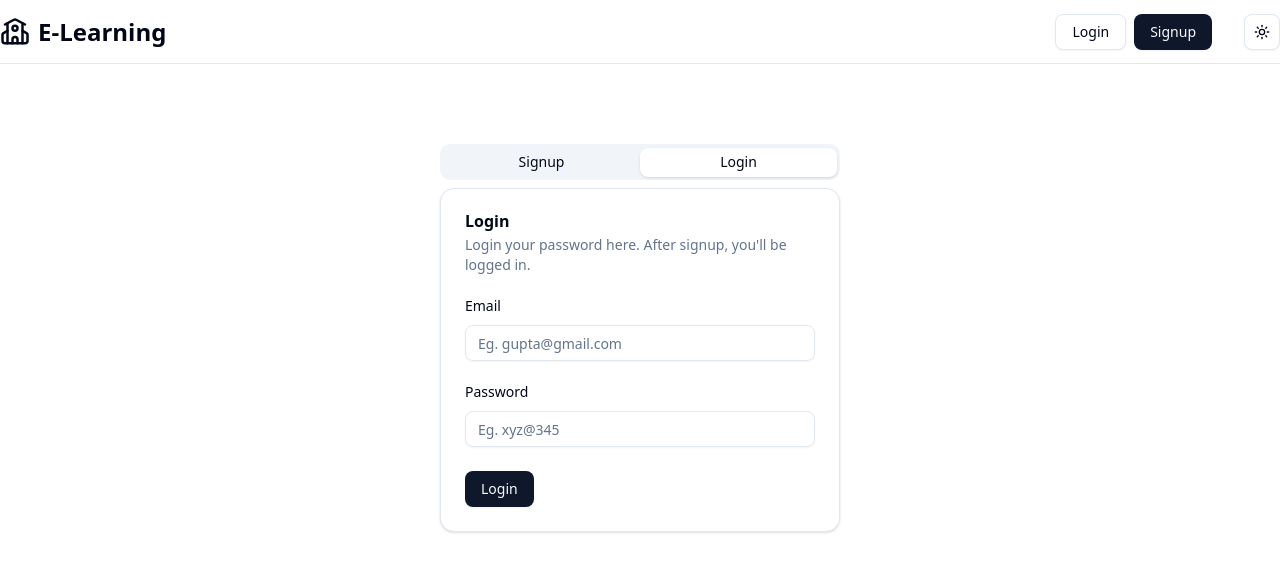
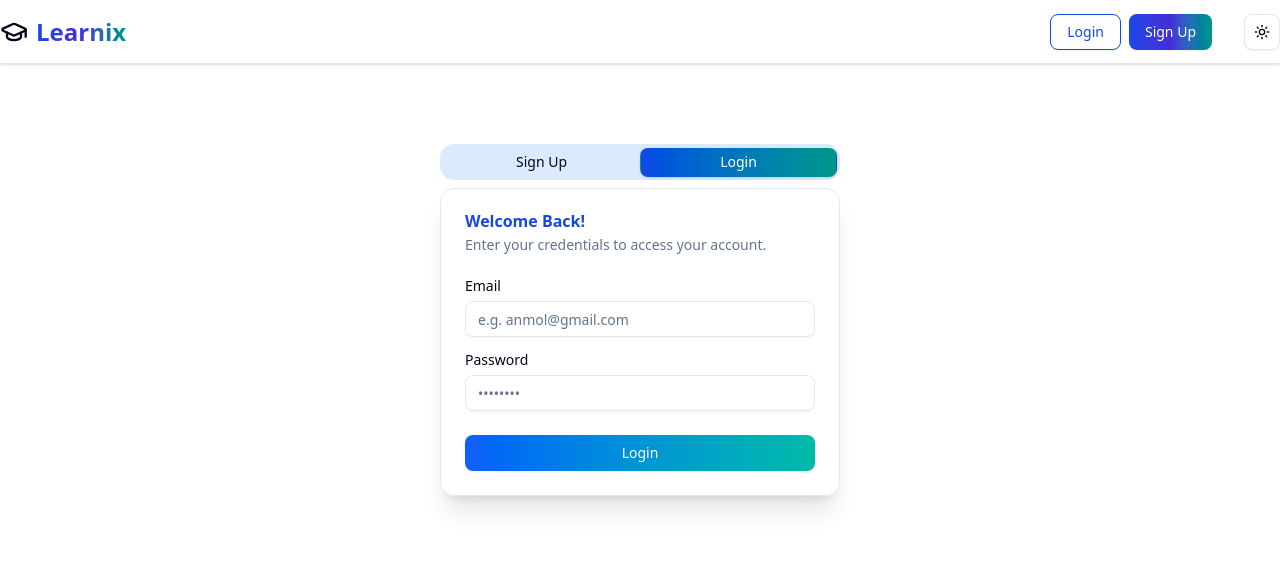
Before and after one commit to anmolag23/Learning-Management-System, a React (Vite) app in the folder client/: page /login in a window 1280 px wide. Shown: the top 572 px of the page. Built offline with nearby package versions, Linux system fonts and the light colour scheme; no server answers.

Commit message:
Final updation

```diff
--- a/client/src/components/Navbar.jsx
+++ b/client/src/components/Navbar.jsx
@@ -1,5 +1,5 @@
 import React, { useEffect } from 'react'
-import { Menu, School} from 'lucide-react';
+import { GraduationCap, Menu, School} from 'lucide-react';
 import { DropdownMenu, DropdownMenuContent, DropdownMenuGroup, DropdownMenuItem, DropdownMenuLabel, DropdownMenuSeparator, DropdownMenuTrigger } from './ui/dropdown-menu';
 import { Button } from './ui/button';
 import { Avatar, AvatarFallback, AvatarImage } from './ui/avatar';
@@ -30,66 +30,99 @@ const Navbar = () => {
       }
     },[isSuccess])
   return (
-    <div className="h-16 dark:bg-[#020817] bg-white border-b dark:border-b-gray-800 border-b-gray-200 fixed top-0 left-0 right-0 duration-300 z-10">
+    // <div className="h-16 dark:bg-[#020817] bg-white border-b dark:border-b-gray-800 border-b-gray-200 fixed top-0 left-0 right-0 duration-300 z-10">
+    <div className="h-16 bg-white/80 dark:bg-[#020817] backdrop-blur-md shadow-sm border-b dark:border-b-gray-800 border-b-gray-200 fixed top-0 left-0 right-0 z-10 transition-all duration-300">
        {/* Desktop */}
       <div className="max-w-7xl mx-auto hidden md:flex justify-between items-center gap-10 h-full">
         <div className="flex items-center gap-2">
-          <School size={"30"} />
+  <GraduationCap size={28} />
   <Link to="/">
-            <h1 className="hidden md:block font-extrabold text-2xl">
-              E-Learning
+    <h1 className="hidden md:block font-extrabold text-2xl bg-clip-text text-transparent bg-gradient-to-r from-blue-700 via-indigo-700 to-teal-600">
+       Learnix
     </h1>
   </Link>
+</div>
 
-        </div>
 
         {/* User icons and dark mode icon  */}
         <div className="flex items-center gap-8">
           {user ? (
       <DropdownMenu>
       <DropdownMenuTrigger asChild>
-                {/* <Button variant="outline">Open</Button> */}
-
-                <Avatar>
-                <AvatarImage src={user?.photoUrl || "https://github.com/shadcn.png"} />
+        <Avatar className="cursor-pointer border-2 border-blue-500 hover:scale-105 transition-all duration-300">
+          <AvatarImage
+            src={user?.photoUrl || "https://github.com/shadcn.png"}
+            alt="User"
+          />
           <AvatarFallback>CN</AvatarFallback>
         </Avatar>
       </DropdownMenuTrigger>
-              <DropdownMenuContent className="w-56">
-                <DropdownMenuLabel>My Account</DropdownMenuLabel>
-                <DropdownMenuSeparator />
-                <DropdownMenuGroup>
-                  <DropdownMenuItem>
-                    <Link to="my-learning">
+
+      <DropdownMenuContent className="w-56 rounded-xl shadow-md bg-white dark:bg-[#0f172a] border dark:border-gray-700 p-1">
+        <DropdownMenuLabel className="font-semibold text-sm text-gray-800 dark:text-white px-3 py-2 border-b dark:border-b-gray-700">
+          My Account
+        </DropdownMenuLabel>
+
+        <DropdownMenuGroup className="text-sm text-gray-700 dark:text-gray-300">
+          <DropdownMenuItem asChild>
+            <Link
+              to="my-learning"
+              className="w-full px-3 py-2 hover:bg-blue-100 dark:hover:bg-white/10 rounded-md transition-all"
+            >
               My learning
             </Link>
           </DropdownMenuItem>
-                  <DropdownMenuItem>
-                    <Link to="profile">
+
+          <DropdownMenuItem asChild>
+            <Link
+              to="profile"
+              className="w-full px-3 py-2 hover:bg-blue-100 dark:hover:bg-white/10 rounded-md transition-all"
+            >
               Edit Profile
             </Link>
+          </DropdownMenuItem>
 
-                  </DropdownMenuItem>
-                  <DropdownMenuItem onClick={logoutHandler}>
+          <DropdownMenuItem
+            onClick={logoutHandler}
+            className="w-full px-3 py-2 hover:bg-blue-100 dark:hover:bg-white/10 rounded-md transition-all"
+          >
             Log out
           </DropdownMenuItem>
         </DropdownMenuGroup>
+
         {user?.role === "instructor" && (
           <>
-                    <DropdownMenuSeparator />
-                    <DropdownMenuItem><Link to="/admin/dashboard">Dashboard</Link></DropdownMenuItem>
+            <DropdownMenuSeparator className="my-1 dark:border-gray-700" />
+            <DropdownMenuItem asChild>
+              <Link
+                to="/admin/dashboard"
+                className="w-full px-3 py-2 hover:bg-blue-100 dark:hover:bg-white/10 rounded-md transition-all"
+              >
+                Dashboard
+              </Link>
+            </DropdownMenuItem>
           </>
         )}
-
       </DropdownMenuContent>
     </DropdownMenu>
           ) : (
             <div className="flex items-center gap-2">
-              <Button variant="outline" onClick={()=> navigate("/login")}>
+  <Button
+    variant="outline"
+    className="border-blue-700 text-blue-700 hover:bg-blue-100 dark:hover:bg-slate-800 transition"
+    onClick={() => navigate("/login")}
+  >
     Login
   </Button>
-              <Button onClick={()=> navigate("/login")}>Signup</Button>
+
+  <Button
+    className="bg-gradient-to-r from-blue-700 via-indigo-700 to-teal-600 text-white hover:brightness-110 transition"
+    onClick={() => navigate("/login")}
+  >
+    Sign Up
+  </Button>
 </div>
+
           )}
           <DarkMode/>
 
@@ -107,6 +140,17 @@ export default Navbar;
 
 const MobileNavbar = ({ user }) => {
   const navigate = useNavigate();
+   const [logoutUser,{data, isSuccess}] = useLogoutUserMutation();
+    const logoutHandler = async () => {
+      await logoutUser();
+    }
+
+    useEffect(()=>{
+      if(isSuccess){
+        toast.success(data.message || "user log out");
+        navigate("/login");
+      }
+    },[isSuccess])
   return (
     <Sheet>
       <SheetTrigger asChild>
@@ -130,7 +174,7 @@ const MobileNavbar = ({ user }) => {
           <nav className="flex flex-col space-y-4 text-base">
             <Link to="/my-learning">My Learning</Link>
             <Link to="/profile">Edit Profile</Link>
-            <p>Log out</p>
+            <Link onClick={logoutHandler}>Log Out</Link>
           </nav>
         </div>
 
--- a/client/src/pages/Login.jsx
+++ b/client/src/pages/Login.jsx
@@ -92,98 +92,131 @@ const Login = () => {
   return (
   <div className="flex items-center w-full justify-center mt-20">
   <Tabs defaultValue="login" className="w-[400px]">
-        <TabsList className="grid w-full grid-cols-2">
-          <TabsTrigger value="signup">Signup</TabsTrigger>
-          <TabsTrigger value="login">Login</TabsTrigger>
+    <TabsList className="grid w-full grid-cols-2 bg-blue-100 dark:bg-slate-800 rounded-xl">
+      <TabsTrigger
+        value="signup"
+        className="data-[state=active]:bg-gradient-to-r data-[state=active]:from-blue-700 data-[state=active]:to-teal-600 data-[state=active]:text-white"
+      >
+        Sign Up
+      </TabsTrigger>
+      <TabsTrigger
+        value="login"
+        className="data-[state=active]:bg-gradient-to-r data-[state=active]:from-blue-700 data-[state=active]:to-teal-600 data-[state=active]:text-white"
+      >
+        Login
+      </TabsTrigger>
     </TabsList>
+
+    {/* SIGNUP */}
     <TabsContent value="signup">
-          <Card>
+      <Card className="shadow-xl bg-white/70 dark:bg-slate-900/60 backdrop-blur-md transition hover:shadow-2xl">
         <CardHeader>
-              <CardTitle>Signup</CardTitle>
+          <CardTitle className="text-blue-700 dark:text-teal-400">Create Account</CardTitle>
           <CardDescription>
-                Create a new account and click signup when you're done.
+            Join us to start learning. Just fill in the details below.
           </CardDescription>
         </CardHeader>
-            <CardContent className="grid gap-6">
-              <div className="grid gap-3">
-                <Label htmlFor="tabs-demo-name">Name</Label>
-                <Input type="email"
-                name = "name"
-                value = {signupInput.name}
-                placeholder="Eg. gupta"
-                onChange={(e)=> changeInputHandler(e,"signup")}
-                required={true} />
+        <CardContent className="grid gap-4">
+          <div className="grid gap-2">
+            <Label htmlFor="tabs-demo-name">Full Name</Label>
+            <Input
+              type="text"
+              name="name"
+              value={signupInput.name}
+              placeholder="e.g. Anmol Gupta"
+              onChange={(e) => changeInputHandler(e, "signup")}
+              required
+            />
           </div>
-              <div className="grid gap-3">
-                <Label htmlFor="tabs-demo-username">Email</Label>
-                <Input type="email"
-                 name = "email"
-                 value = {signupInput.email}
-                 placeholder="Eg. gupta@gmail.com"
-                 onChange={(e)=> changeInputHandler(e,"signup")}
-                 required={true} />
+          <div className="grid gap-2">
+            <Label htmlFor="tabs-demo-email">Email</Label>
+            <Input
+              type="email"
+              name="email"
+              value={signupInput.email}
+              placeholder="e.g. anmol@gmail.com"
+              onChange={(e) => changeInputHandler(e, "signup")}
+              required
+            />
           </div>
-              <div className="grid gap-3">
-                <Label htmlFor="tabs-demo-username">Password</Label>
-                <Input type="password"
-                name = "password"
-                value = {signupInput.password}
-                placeholder="Eg. xyz@345"
-                onChange={(e)=> changeInputHandler(e,"signup")}
-                required={true} />
+          <div className="grid gap-2">
+            <Label htmlFor="tabs-demo-password">Password</Label>
+            <Input
+              type="password"
+              name="password"
+              value={signupInput.password}
+              placeholder="••••••••"
+              onChange={(e) => changeInputHandler(e, "signup")}
+              required
+            />
           </div>
         </CardContent>
         <CardFooter>
-              <Button disabled={registerIsLoading} onClick={() => handleRegistration("signup")}>
-                {
-                  registerIsLoading ? (
+          <Button
+            className="w-full bg-gradient-to-r from-blue-600 to-teal-500 hover:brightness-110 text-white"
+            disabled={registerIsLoading}
+            onClick={() => handleRegistration("signup")}
+          >
+            {registerIsLoading ? (
               <>
-                    <Loader2 className="mr-2 h-4 w-4 animate-spin"/>Please wait
+                <Loader2 className="mr-2 h-4 w-4 animate-spin" />
+                Please wait...
               </>
-                  ) : "Signup"
-                }
+            ) : (
+              "Sign Up"
+            )}
           </Button>
         </CardFooter>
       </Card>
     </TabsContent>
+
+    {/* LOGIN */}
     <TabsContent value="login">
-          <Card>
+      <Card className="shadow-xl bg-white/70 dark:bg-slate-900/60 backdrop-blur-md transition hover:shadow-2xl">
         <CardHeader>
-              <CardTitle>Login</CardTitle>
+          <CardTitle className="text-blue-700 dark:text-teal-400">Welcome Back!</CardTitle>
           <CardDescription>
-                Login your password here. After signup, you'll be logged in.
+            Enter your credentials to access your account.
           </CardDescription>
         </CardHeader>
-            <CardContent className="grid gap-6">
-              <div className="grid gap-3">
-                <Label htmlFor="tabs-demo-current">Email</Label>
-                <Input type="email"
+        <CardContent className="grid gap-4">
+          <div className="grid gap-2">
+            <Label htmlFor="tabs-demo-login-email">Email</Label>
+            <Input
+              type="email"
               name="email"
               value={loginInput.email}
-                 placeholder="Eg. gupta@gmail.com"
-                 onChange={(e)=> changeInputHandler(e,"login")}
-                 required={true} />
+              placeholder="e.g. anmol@gmail.com"
+              onChange={(e) => changeInputHandler(e, "login")}
+              required
+            />
           </div>
-              <div className="grid gap-3">
-                <Label htmlFor="tabs-demo-new">Password</Label>
-                <Input type="password"
+          <div className="grid gap-2">
+            <Label htmlFor="tabs-demo-login-password">Password</Label>
+            <Input
+              type="password"
               name="password"
               value={loginInput.password}
-                 placeholder="Eg. xyz@345"
-                 onChange={(e)=>changeInputHandler(e,"login")}
-                 required={true} />
-
+              placeholder="••••••••"
+              onChange={(e) => changeInputHandler(e, "login")}
+              required
+            />
           </div>
         </CardContent>
         <CardFooter>
-              <Button disabled={loginIsLoading} onClick={() => handleRegistration("login")}>
-                {
-                  loginIsLoading ? (
+          <Button
+            className="w-full bg-gradient-to-r from-blue-600 to-teal-500 hover:brightness-110 text-white"
+            disabled={loginIsLoading}
+            onClick={() => handleRegistration("login")}
+          >
+            {loginIsLoading ? (
               <>
-                    <Loader2 className="mr-2 h-4 w-4 animate-spin"/>Please wait
+                <Loader2 className="mr-2 h-4 w-4 animate-spin" />
+                Please wait...
               </>
-                  ) : "Login"
-                }
+            ) : (
+              "Login"
+            )}
           </Button>
         </CardFooter>
       </Card>
@@ -193,6 +226,7 @@ const Login = () => {
 
 
 
+
   )
 }
 
--- a/client/src/pages/student/CourseDetail.jsx
+++ b/client/src/pages/student/CourseDetail.jsx
@@ -57,7 +57,7 @@ const CourseDetail = () => {
           <Card>
             <CardHeader>
                 <CardTitle>Course Content</CardTitle>
-                <CardDescription> 4 lectures </CardDescription>
+                <CardDescription> lectures </CardDescription>
             </CardHeader>
             <CardContent className="space-y-3">
                 {course.lectures.map((lecture, idx) => (
--- a/client/src/pages/student/Courses.jsx
+++ b/client/src/pages/student/Courses.jsx
@@ -12,7 +12,10 @@ const Courses = () => {
   return (
     <div className='bg-gray-50 dark:bg-[#141414]'>
         <div className='max-w-7xl mx-auto p-6'>
-            <h2 className='font-bold text-3xl text-center mb-10'>Our Courses</h2>
+            <h2 className="text-3xl sm:text-4xl font-extrabold text-center mb-10 bg-clip-text text-transparent bg-gradient-to-r from-blue-700 via-indigo-700 to-teal-600 drop-shadow-md">
+  Our Courses
+</h2>
+
     <div className='grid grid-cols-1 md:grid-cols-2 lg:grid-cols-4 gap-6'>
         {
         isLoading ? (
--- a/client/src/pages/student/MyLearning.jsx
+++ b/client/src/pages/student/MyLearning.jsx
@@ -7,7 +7,10 @@ const MyLearning = () => {
     const MyLearning = data?.user.enrolledCourses || [];
   return (
       <div className="max-w-4xl mx-auto my-10 px-4 md:px-0">
-      <h1 className="font-bold text-2xl">MY LEARNING</h1>
+      <h1 className="text-3xl font-extrabold bg-clip-text text-transparent bg-gradient-to-r from-blue-700 via-indigo-700 to-teal-600 drop-shadow-sm mb-6">
+  My Learning
+</h1>
+
       <div className='my-5'>
          {
          isLoading ? (
```
Also changed, not shown: client/src/pages/admin/Dashboard.jsx (+12 -4 lines), client/src/pages/admin/course/CourseTable.jsx (+13 -2 lines), client/src/pages/student/Course.jsx (+26 -20 lines), client/src/pages/student/HeroSection.jsx (+29 -10 lines), client/src/pages/student/Profile.jsx (+26 -13 lines), 1 other file (tests, documents, lock files or other folders). Lines whose indentation alone changed are shown as unchanged.
